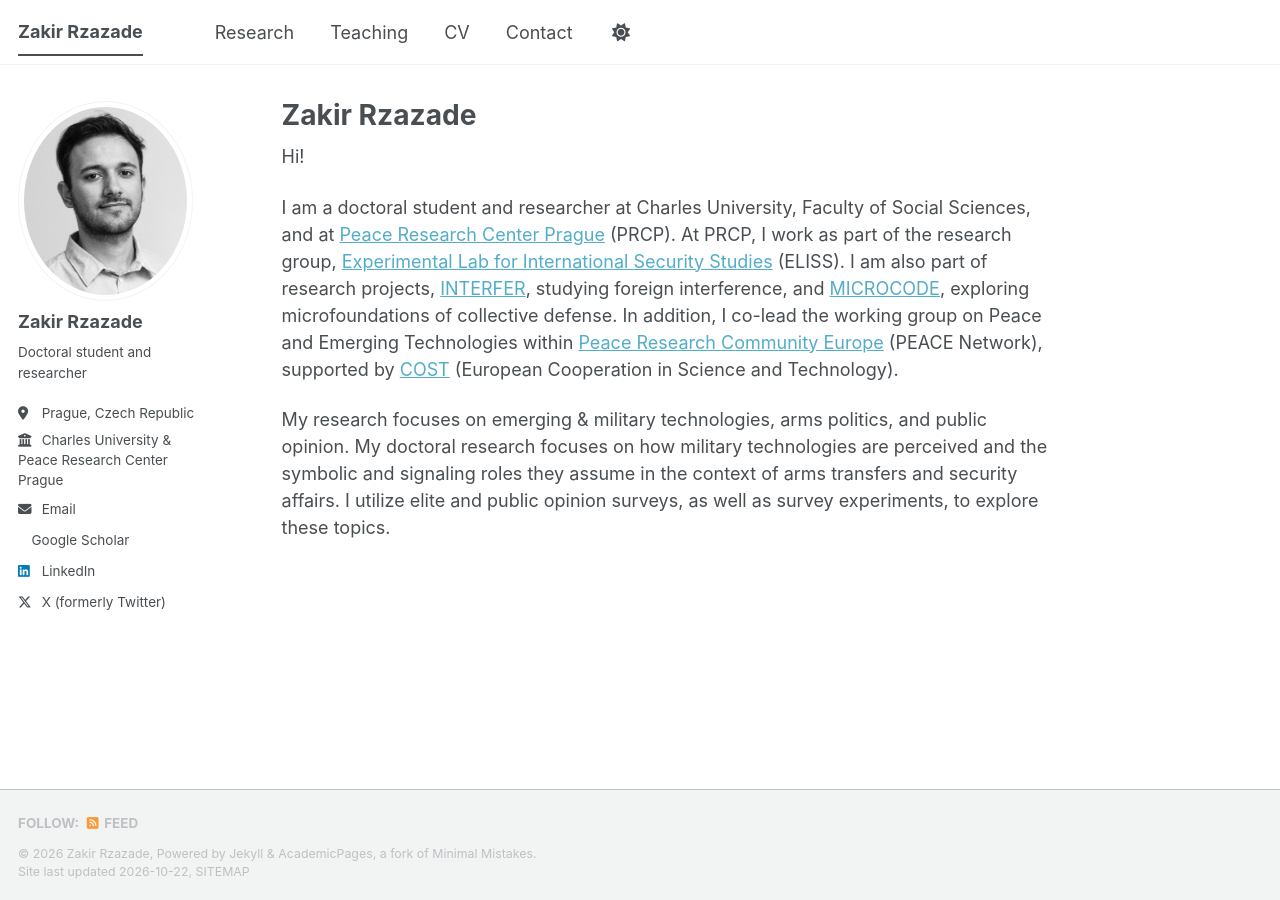
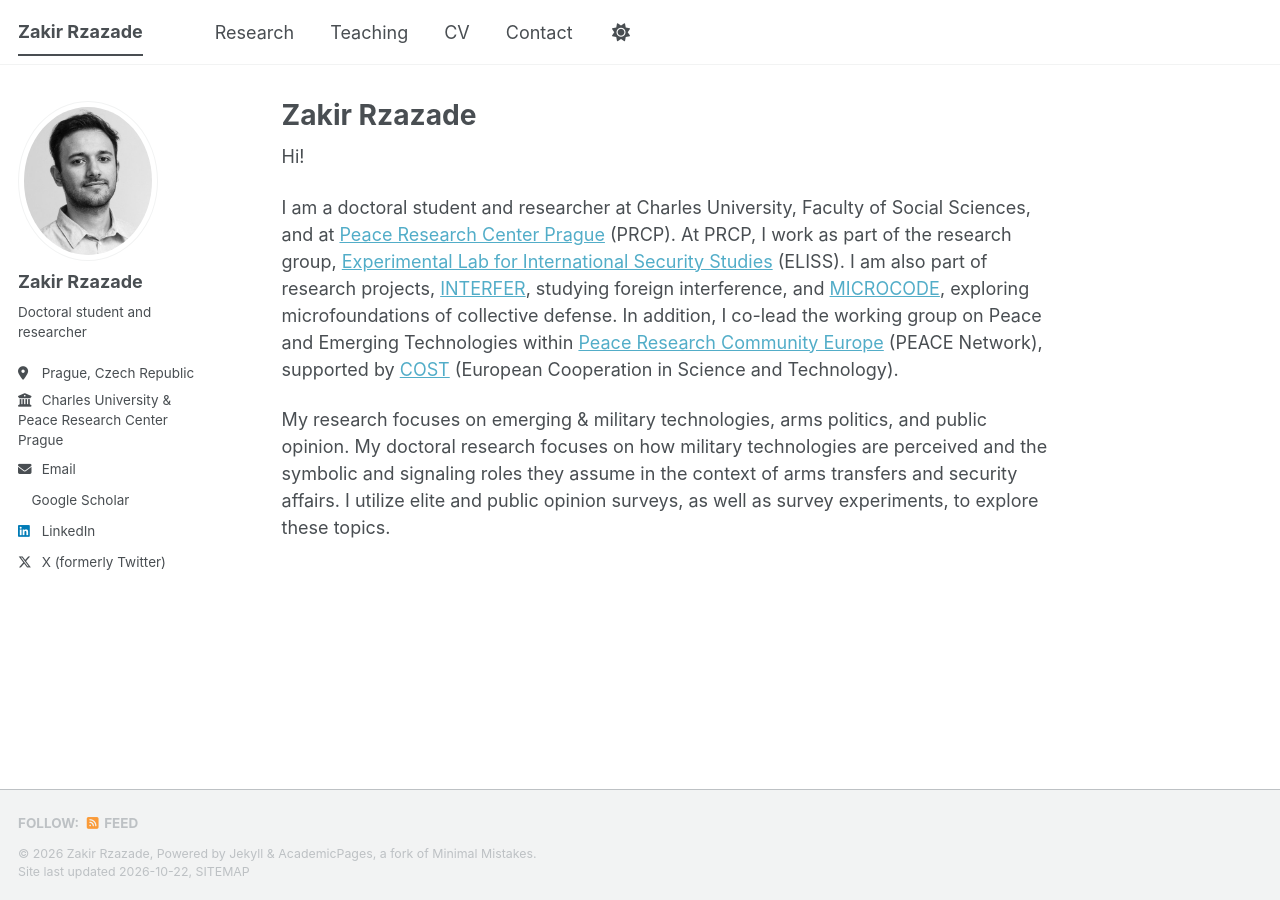
Before and after one commit to zakirzazad/zakirzazad.github.io, a Jekyll site: the page built from _pages/about.md, in a window 1280 px wide. Built offline with Jekyll 4.4.1, drawn with Linux system fonts in a browser that asks for light colours; a style sheet for code colours, icons or effects is not loaded.

Commit message:
Update _sidebar.scss

```diff
--- a/_sass/layout/_sidebar.scss
+++ b/_sass/layout/_sidebar.scss
@@ -22,7 +22,7 @@
     overflow-y: auto;               // Add scrollbar if the sidebar is too long
     position: fixed;
     padding-top: $masthead-height;
-    padding-bottom: 130px;          // Keep the last links clear of the fixed footer
+    padding-bottom: 180px;          // Keep the last links clear of the fixed footer
   }
 
   @include breakpoint($large) {
@@ -155,7 +155,7 @@
   }
 
   img {
-    max-width: 175px;
+    max-width: 140px;
     border-radius: 50%;
 
     @include breakpoint($large) {
```
